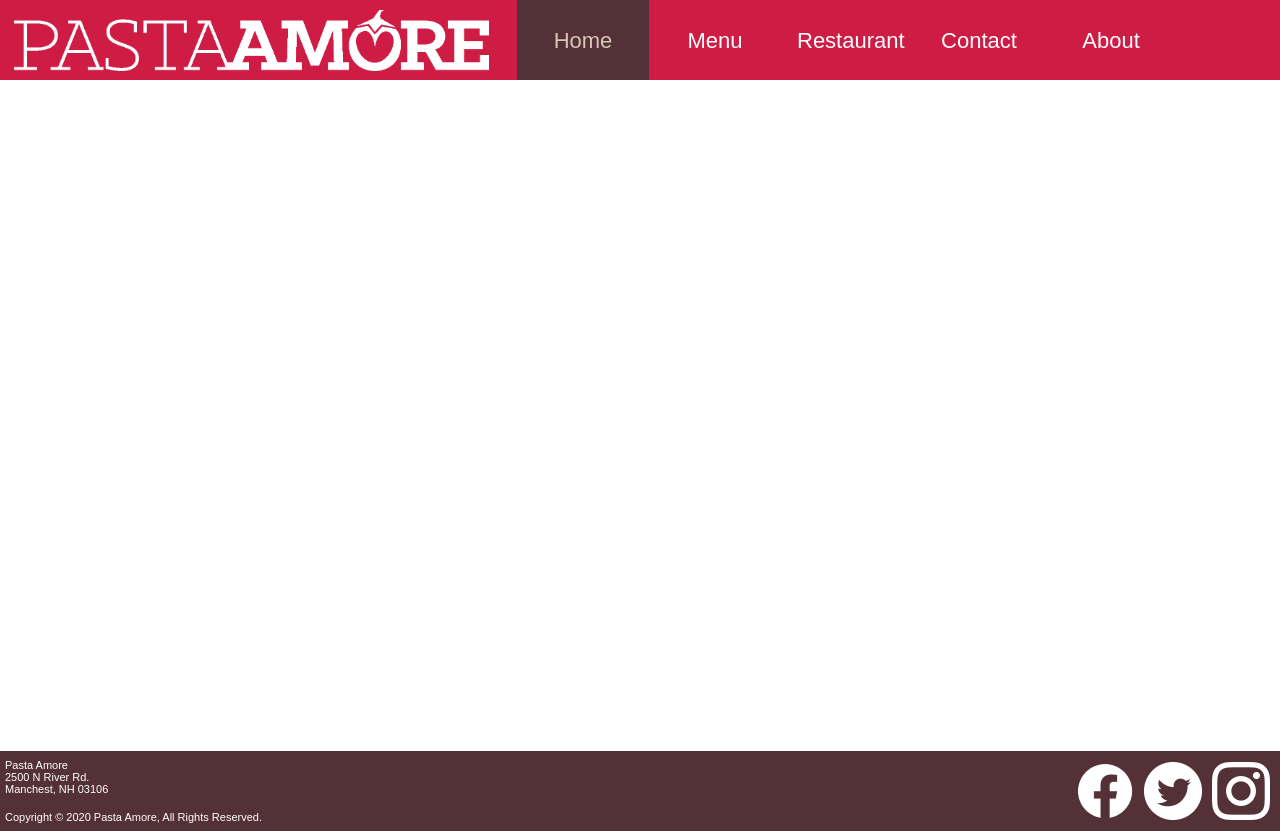
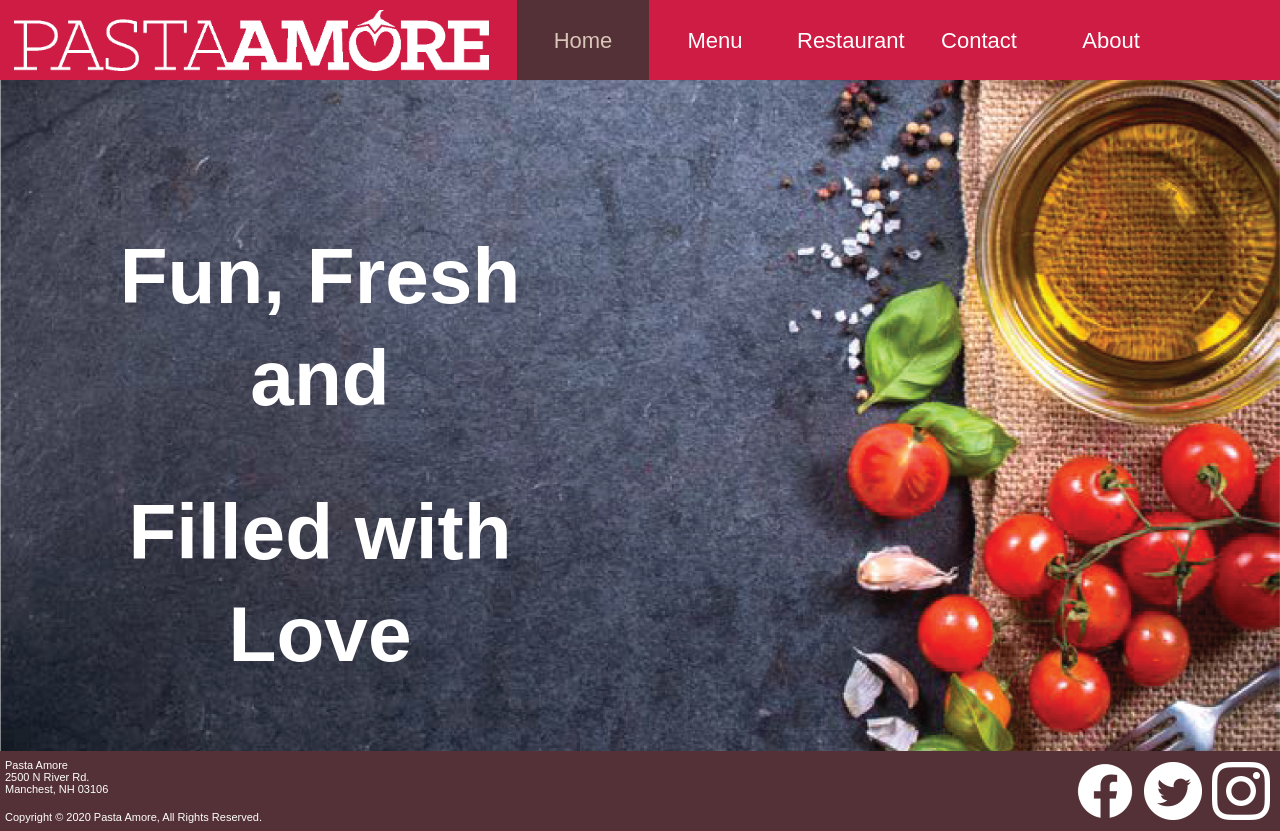
Before and after one commit to BaPorter18/SNHU_Repo, a plain HTML site: page GRA310/pasta_amore/pasta_amore_home.html in a window 1280 px wide. Drawn offline with Linux system fonts and the light colour scheme.

Commit message:
Added background image back

```diff
--- a/GRA310/pasta_amore/pasta_amore_home.html
+++ b/GRA310/pasta_amore/pasta_amore_home.html
@@ -13,7 +13,7 @@
     <!--
         This is the body. The body contains most of the visible content of the webpage.
     -->
-    <body>
+    <body class="home-image">
         <!--
             This is the navigation section.
             It contains the navigation buttons and the logo.
```
